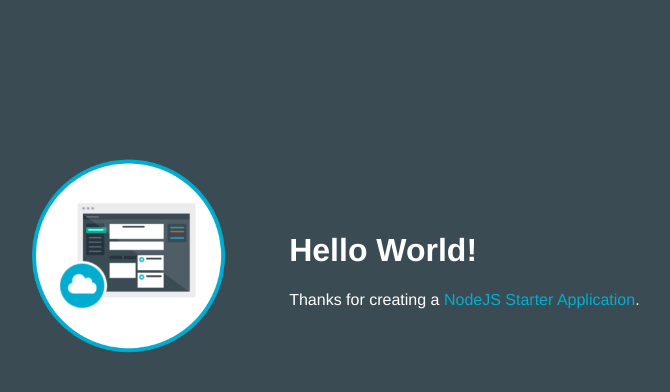
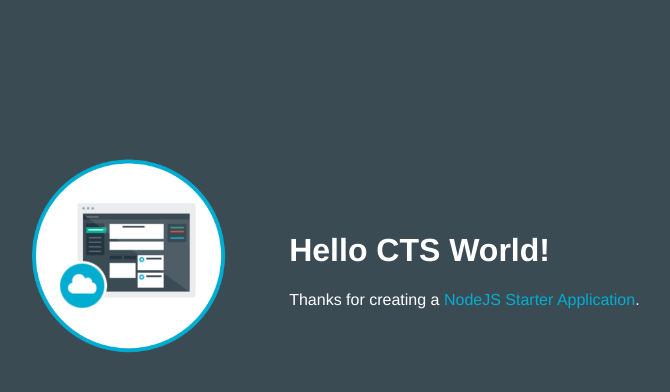
Before and after one commit to SantoshUplanchiwar/CtsNodeJs, a website: page public/index.html in a window 1280 px wide. Shown: the whole page, without its empty margins (253-923 px from the left). Drawn offline with Linux system fonts and the light colour scheme.

Commit message:
Modified index.html

```diff
--- a/public/index.html
+++ b/public/index.html
@@ -16,7 +16,7 @@
           <img class = "newappIcon" src="images/newapp-icon.png">
         </td>
         <td>
-          <h1 id="message">Hello World!</h1>
+          <h1 id="message">Hello CTS World!</h1>
           <p class='description'></p> Thanks for creating a <span class = "blue">NodeJS Starter Application</span>.
         </td>
       </tr>
```
Also changed, not shown: 1 other file.
